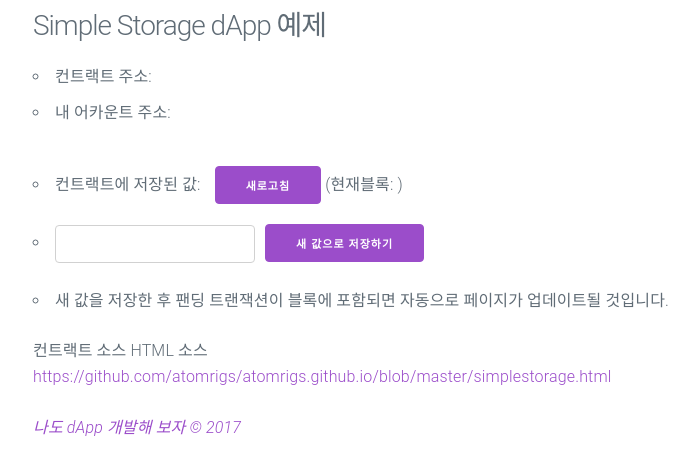
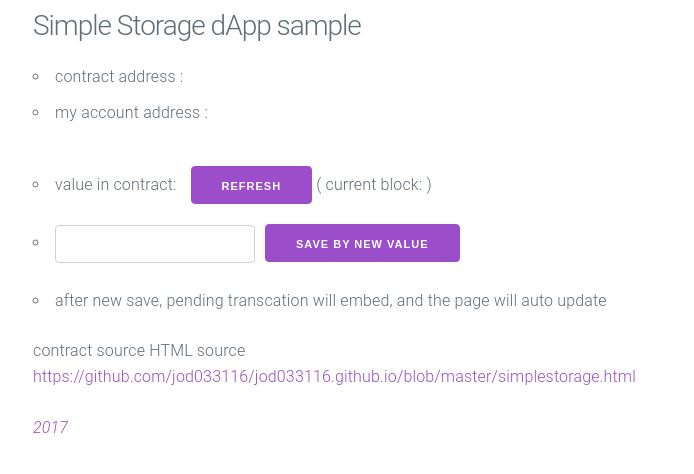
Before and after one commit to jod033116/jod033116.github.io, a plain HTML site: page simplestorage.html in a window 1280 px wide. Shown: the whole page, without its empty margins (17-711 px from the left). Drawn offline with nearby package versions, Linux system fonts and the light colour scheme; a script that the page names is missing.

Commit message:
remove kor

```diff
--- a/simplestorage.html
+++ b/simplestorage.html
@@ -4,7 +4,7 @@
   <meta charset="UTF-8">
   <meta http-equiv="CACHE-CONTROL" content="NO-CACHE">
   <link rel="stylesheet" type="text/css" href="https://cdnjs.cloudflare.com/ajax/libs/milligram/1.2.3/milligram.min.css">
-  <title>Simple Storage Dapp 예제 </title>
+  <title>Simple Storage Dapp sample </title>
   <style>
     body {margin-left:50px;}
     #storedData {font-size:300%; margin-right:10px;}
@@ -12,25 +12,25 @@
   </style>
 </head>
 <body>
-<h3>Simple Storage dApp 예제</h3>
+<h3>Simple Storage dApp sample </h3>
 <ul>
-  <li>컨트랙트 주소: <span id="contractAddr"></span></li>
-  <li>내 어카운트 주소: <span id="accountAddr"></span></li>
-  <li>컨트랙트에 저장된 값: <span id="storedData"></span>
-    <button onclick="getValue()">새로고침</button> (현재블록: <span id="lastBlock"></span>)</li>
-  <li><input id="newValue" type="text"><button onclick="setValue()">새 값으로 저장하기</button>
+  <li>contract address : <span id="contractAddr"></span></li>
+  <li>my account address : <span id="accountAddr"></span></li>
+  <li> value in contract: <span id="storedData"></span>
+    <button onclick="getValue()">refresh</button> ( current block: <span id="lastBlock"></span>)</li>
+  <li><input id="newValue" type="text"><button onclick="setValue()"> save by new value</button>
       <div id="result"></div></li>
-  <li>새 값을 저장한 후 팬딩 트랜잭션이 블록에 포함되면 자동으로 페이지가 업데이트될 것입니다.</li>
+  <li> after new save, pending transcation will embed, and the page will auto update </li>
 </ul>
 
-컨트랙트 소스
+contract source
 <script src="https://gist.github.com/atomrigs/7c633570496b79623bed5d1286f93f3a.js"></script>
 
-HTML 소스<br>
-<a href="https://github.com/atomrigs/atomrigs.github.io/blob/master/simplestorage.html">https://github.com/atomrigs/atomrigs.github.io/blob/master/simplestorage.html</a>
+HTML source <br>
+<a href="https://github.com/jod033116/jod033116.github.io/blob/master/simplestorage.html">https://github.com/jod033116/jod033116.github.io/blob/master/simplestorage.html</a>
 <br><br>
 <p>
-<a href="http://www.chaintalk.io/archive/lecture?sca=%EB%82%98%EB%8F%84+dApp+%EA%B0%9C%EB%B0%9C"><i>나도 dApp 개발해 보자 © 2017</i></a>
+<a href="http://www.chaintalk.io/archive/lecture?sca=%EB%82%98%EB%8F%84+dApp+%EA%B0%9C%EB%B0%9C"><i> 2017</i></a>
 </p>
 
 </body>
@@ -86,7 +86,7 @@ function setValue() {
     getValue();
     web3.eth.getTransaction(txid, function(e,r){
       if (r != null && r.blockNumber > 0) {
-        document.getElementById('pending').innerHTML = '(기록된 블록: ' + r.blockNumber + ')';
+        document.getElementById('pending').innerHTML = '(recorded block: ' + r.blockNumber + ')';
         document.getElementById('pending').style.cssText ='color:green;';
         document.getElementById('storedData').style.cssText ='color:green; font-size:300%;';
         filter.stopWatching();
```
